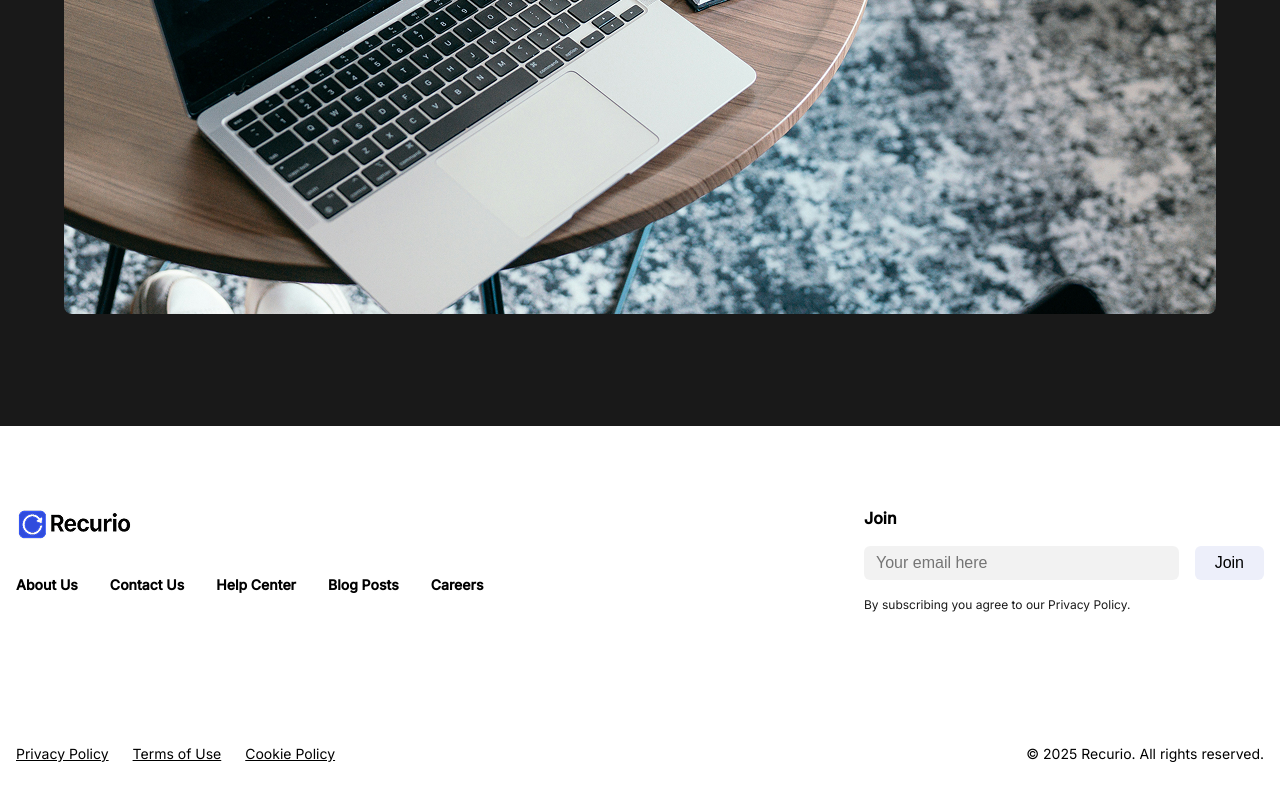
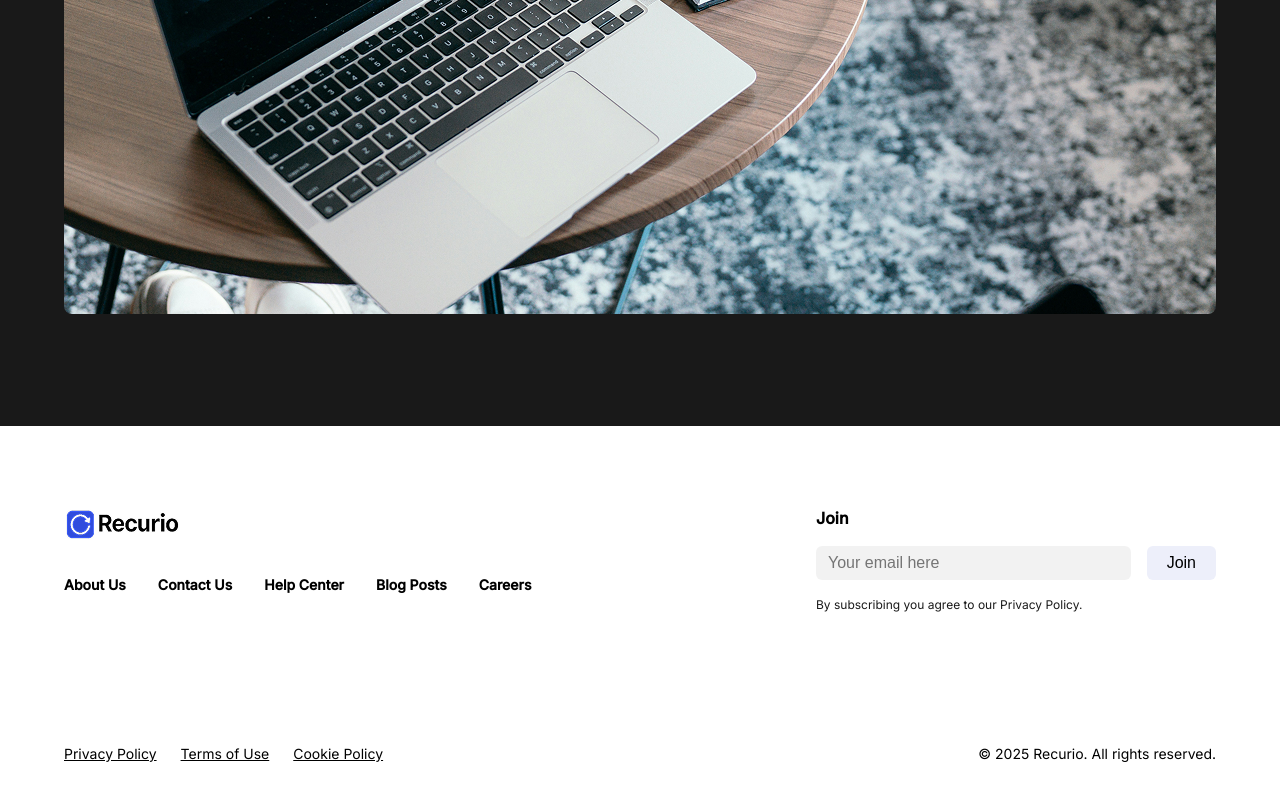
Before and after one commit to KatyaTam11/my-figma-website, a Next.js app: page / in a window 1280 px wide. Shown: the part 2776-3576 px from the top of the page. Built offline with nearby package versions, Linux system fonts and the light colour scheme.

Commit message:
Update Footer.js

```diff
--- a/components/Footer.js
+++ b/components/Footer.js
@@ -6,11 +6,10 @@ export default function Footer() {
       style={{
         width: '100%',
         background: 'var(--Color-White)',
-        padding: '80px 16px',
+        padding: '80px 64px',
         boxSizing: 'border-box',
         display: 'flex',
         flexDirection: 'column',
-        alignItems: 'center',
         gap: '80px',
       }}
     >
@@ -18,13 +17,14 @@ export default function Footer() {
       <div
         style={{
           width: '100%',
-          maxWidth: '1440px',
+          maxWidth: '1440px',            // контейнер по центру
+          margin: '0 auto',               // центрирование
           display: 'flex',
           justifyContent: 'space-between',
           alignItems: 'flex-start',
         }}
       >
-        {/* Логотип + ссылки */}
+        {/* Левый блок: логотип + ссылки */}
         <div style={{ display: 'flex', flexDirection: 'column', gap: '32px' }}>
           <img src="/placeholder.png" alt="Logo" width={117} height={36} />
           <nav style={{ display: 'flex', gap: '32px' }}>
@@ -46,7 +46,7 @@ export default function Footer() {
           </nav>
         </div>
 
-        {/* Форма подписки */}
+        {/* Правый блок: форма подписки */}
         <div style={{ width: '400px', display: 'flex', flexDirection: 'column', gap: '16px' }}>
           <div
             style={{
@@ -105,7 +105,8 @@ export default function Footer() {
       <div
         style={{
           width: '100%',
-          maxWidth: '1440px',
+          maxWidth: '1440px',            // тот же контейнер
+          margin: '0 auto',
           display: 'flex',
           flexDirection: 'column',
           gap: '32px',
@@ -120,6 +121,7 @@ export default function Footer() {
             alignItems: 'center',
           }}
         >
+          {/* Ссылки политики */}
           <div style={{ display: 'flex', gap: '24px' }}>
             {['Privacy Policy', 'Terms of Use', 'Cookie Policy'].map(link => (
               <a
@@ -137,6 +139,8 @@ export default function Footer() {
               </a>
             ))}
           </div>
+
+          {/* Копирайт */}
           <div
             style={{
               color: 'var(--Color-Black)',
```
